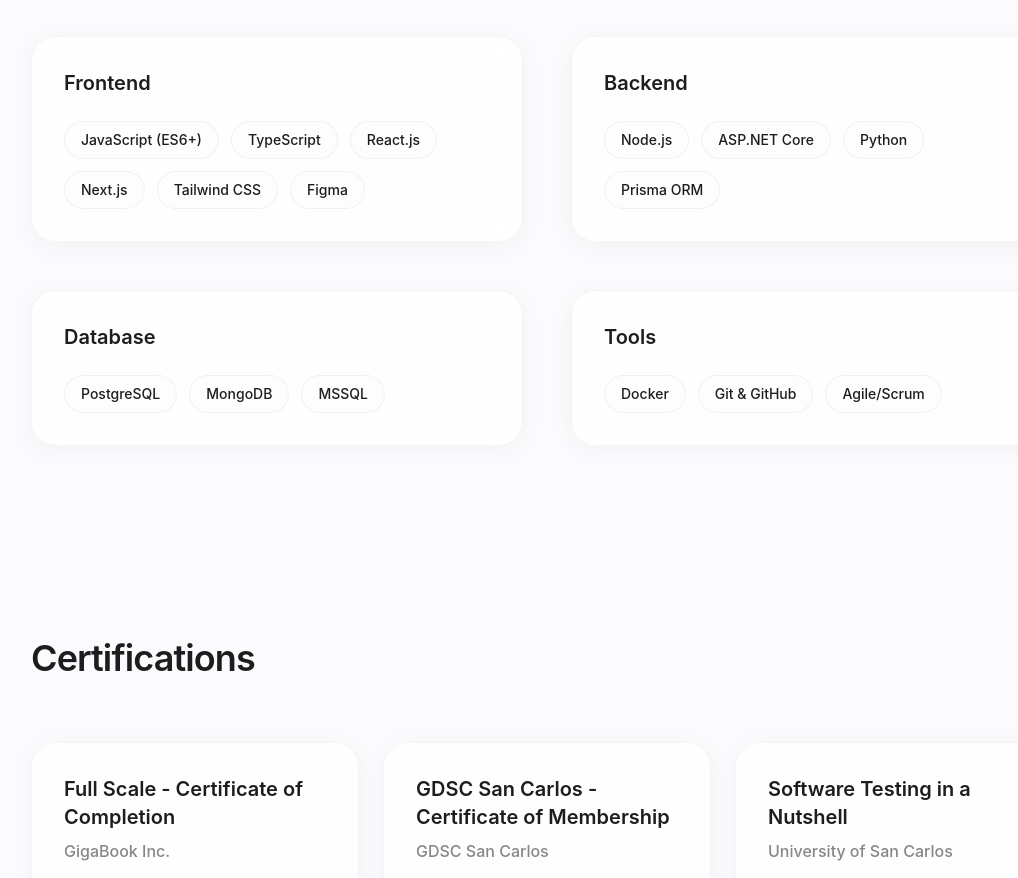
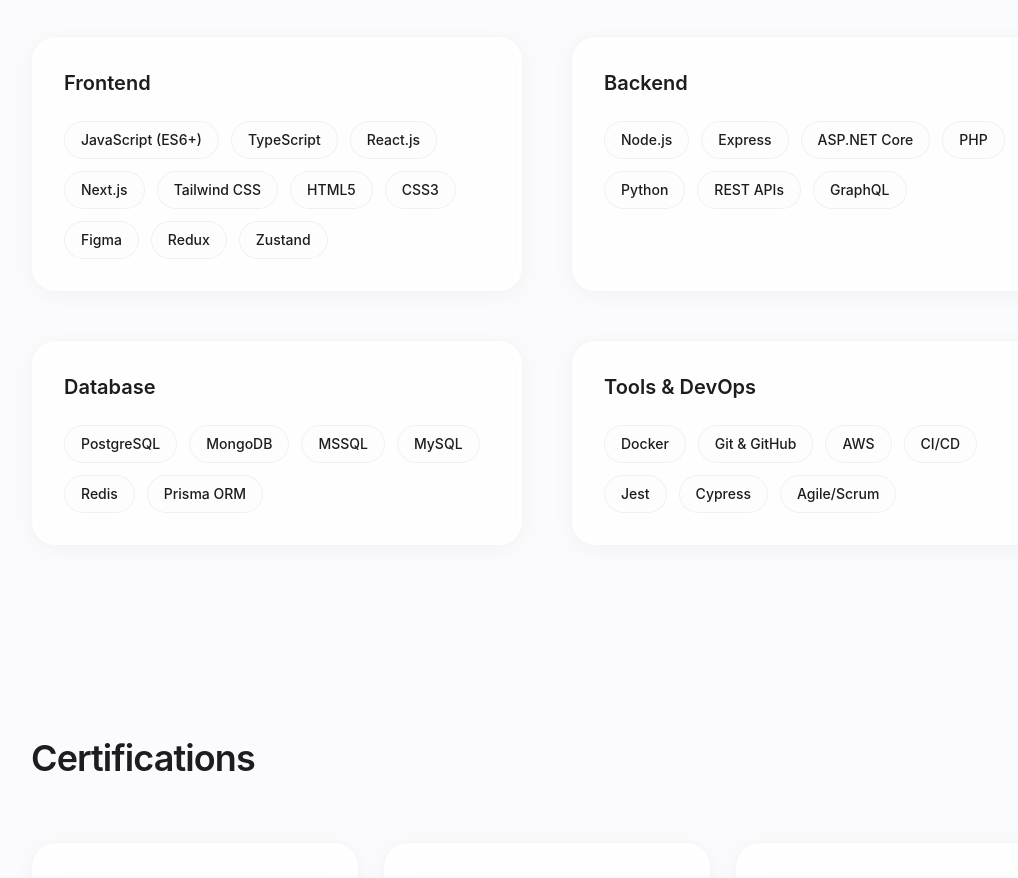
Before and after one commit to vn-aj-vngrd/portfolio-2.0, a Next.js app: page / in a window 1280 px wide. Shown: the part 5440-6318 px from the top of the page, without its empty margins (93-1111 px from the left). Built offline with nearby package versions, Linux system fonts and the light colour scheme.

Commit message:
feat: Refactor skills data into a categorized object and update components to consume the new structure, adding new skills.

```diff
--- a/src/components/sections/Highlights.tsx
+++ b/src/components/sections/Highlights.tsx
@@ -35,8 +35,9 @@
   const currentYear = new Date().getFullYear();
   const yearsOfExperience = currentYear - startYear;
 
-  // Get top skills for the main card
-  const topSkills = skills.slice(0, 4);
+  // Get top skills for the main card (flatten the object and take first 4)
+  const allSkills = Object.values(skills).flat();
+  const topSkills = allSkills.slice(0, 4);
 
   return (
     <Section id="highlights">
--- a/src/components/sections/Skills.tsx
+++ b/src/components/sections/Skills.tsx
@@ -6,73 +6,7 @@
 
 import portfolioData from "@/data/portfolio-data.json";
 
-const categorizeSkills = (skills: string[]) => {
-  const categories: Record<string, string[]> = {
-    Frontend: [],
-    Backend: [],
-    Database: [],
-    Tools: [],
-    Other: [],
-  };
-
-  const frontendSkills = [
-    "JavaScript (ES6+)",
-    "TypeScript",
-    "React.js",
-    "Next.js",
-    "Tailwind CSS",
-    "HTML5",
-    "CSS3",
-    "Figma",
-    "Redux",
-    "Zustand",
-    "GraphQL",
-  ];
-  const backendSkills = [
-    "PHP",
-    "Python",
-    "Node.js",
-    "Express",
-    "ASP.NET Core",
-    "REST APIs",
-    "Prisma ORM",
-  ];
-  const databaseSkills = ["MySQL", "MongoDB", "PostgreSQL", "MSSQL", "Redis"];
-  const toolSkills = [
-    "Docker",
-    "Git & GitHub",
-    "Git",
-    "GitHub",
-    "Slack",
-    "Trello",
-    "AWS",
-    "CI/CD",
-    "Jest",
-    "Cypress",
-    "Agile/Scrum",
-  ];
-
-  skills.forEach((skill) => {
-    if (frontendSkills.includes(skill)) {
-      categories.Frontend.push(skill);
-    } else if (backendSkills.includes(skill)) {
-      categories.Backend.push(skill);
-    } else if (databaseSkills.includes(skill)) {
-      categories.Database.push(skill);
-    } else if (toolSkills.includes(skill)) {
-      categories.Tools.push(skill);
-    } else {
-      categories.Other.push(skill);
-    }
-  });
-
-  // Remove empty categories
-  return Object.fromEntries(
-    Object.entries(categories).filter(([_, v]) => v.length > 0)
-  );
-};
-
-const skills = categorizeSkills(portfolioData.skills);
+const skills = portfolioData.skills;
 
 export const Skills = () => {
   return (
--- a/src/data/portfolio-data.json
+++ b/src/data/portfolio-data.json
@@ -66,24 +66,46 @@
             "dates": "2020 - 2024"
         }
     ],
-    "skills": [
+    "skills": {
+        "Frontend": [
             "JavaScript (ES6+)",
             "TypeScript",
             "React.js",
             "Next.js",
+            "Tailwind CSS",
+            "HTML5",
+            "CSS3",
+            "Figma",
+            "Redux",
+            "Zustand"
+        ],
+        "Backend": [
             "Node.js",
+            "Express",
             "ASP.NET Core",
+            "PHP",
             "Python",
-        "Tailwind CSS",
+            "REST APIs",
+            "GraphQL"
+        ],
+        "Database": [
             "PostgreSQL",
             "MongoDB",
             "MSSQL",
+            "MySQL",
+            "Redis",
+            "Prisma ORM"
+        ],
+        "Tools & DevOps": [
             "Docker",
             "Git & GitHub",
-        "Prisma ORM",
-        "Figma",
+            "AWS",
+            "CI/CD",
+            "Jest",
+            "Cypress",
             "Agile/Scrum"
-    ],
+        ]
+    },
     "projects": [
         {
             "title": "Survey Platform",
```
Lines whose indentation alone changed are shown as unchanged.
